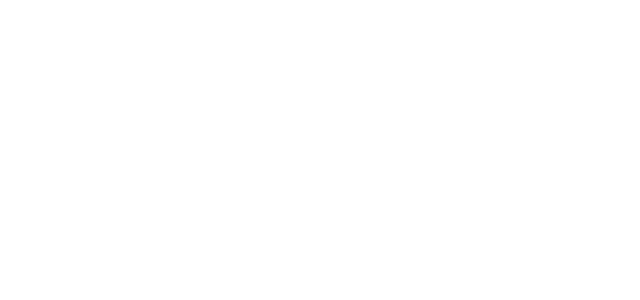
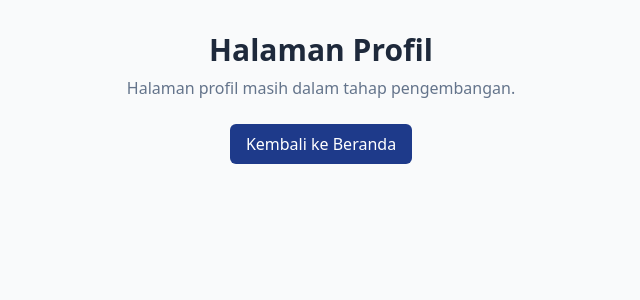
Before and after one commit to ormawautsby/ormawautsby, a Nuxt app: page /profile in a window 1280 px wide. Before the commit this address had no page. Shown: the top 300 px of the page, without its empty margins (319-959 px from the left). Built offline with nearby package versions, Linux system fonts and the light colour scheme.

Commit message:
chore: update firebase deployment to ormawa-utsurabaya

```diff
--- a/app/pages/dashboard.vue
+++ b/app/pages/dashboard.vue
@@ -190,7 +190,8 @@
   { label: 'Profil', link: '/profil' },
   { label: 'Zona Kampus', link: '/zona-kampus' },
   { label: 'Media', link: '/media' },
-  { label: 'Kontak', link: '/kontak' }
+  { label: 'Kontak', link: '/kontak' },
+  { label: 'hehehehe', link: '/hehehe' },
 ]
 
 // ==========================================
--- a/app/pages/kontak.vue
+++ b/app/pages/kontak.vue
@@ -264,7 +264,7 @@
               </div>
             </a>
             <a
-              href="https://ormawautsby.web.app/"
+              href="https://ormawa-utsurabaya.web.app/"
               target="_blank"
               rel="noopener noreferrer"
               class="flex items-center gap-4 p-4 bg-indigo-50 rounded-lg hover:bg-indigo-100 transition"
@@ -272,7 +272,7 @@
               <div class="text-2xl">🌐</div>
               <div>
                 <p class="font-semibold text-gray-800">Website Resmi</p>
-                <p class="text-indigo-600 text-sm">ormawautsby.web.app</p>
+                <p class="text-indigo-600 text-sm">ormawa-utsurabaya.web.app</p>
               </div>
             </a>
           </div>
--- /dev/null
+++ b/app/pages/profile.vue
@@ -0,0 +1,17 @@
+<template>
+  <main class="min-h-screen bg-gray-50 font-sans text-slate-800">
+    <!-- Konten sementara agar tidak error -->
+    <div class="p-8 text-center">
+      <h1 class="text-3xl font-bold">Halaman Profil</h1>
+      <p class="text-slate-500 mt-2">Halaman profil masih dalam tahap pengembangan.</p>
+
+      <NuxtLink to="/dashboard" class="inline-block mt-6 px-4 py-2 bg-blue-900 text-white rounded-md hover:bg-blue-800">
+        Kembali ke Beranda
+      </NuxtLink>
+    </div>
+  </main>
+</template>
+
+<script setup lang="ts">
+// Tambahkan script di sini nanti
+</script>
```
Also changed, not shown: 1 other file (tests, documents, lock files or other folders).
